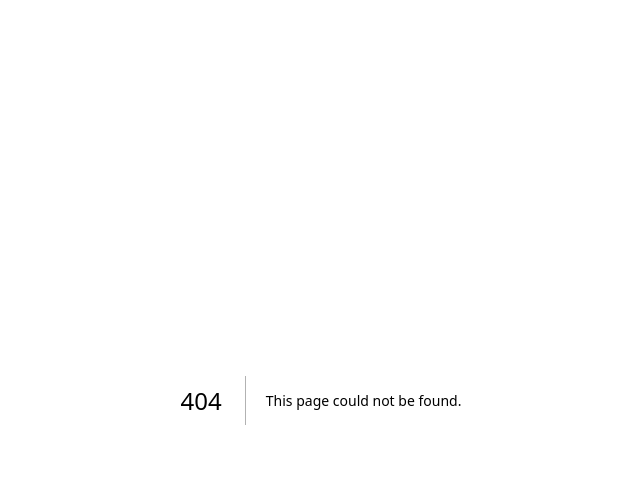
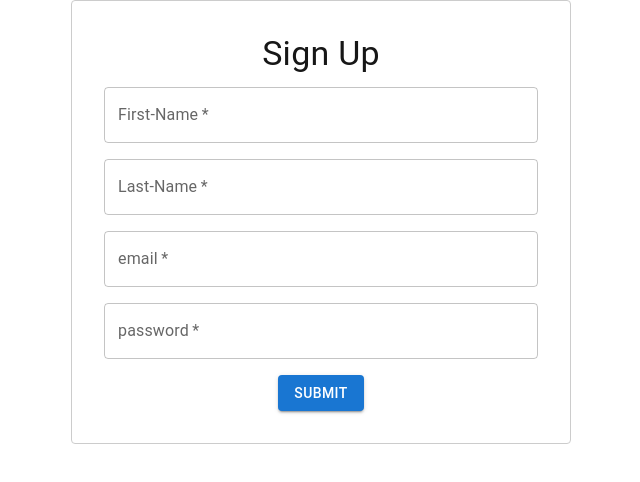
Before and after one commit to myselfankitaa/hyf-homework, a Next.js app: page /SignUp in a window 1280 px wide. Before the commit this address had no page. Shown: the top 482 px of the page, without its empty margins (319-959 px from the left). Built offline with nearby package versions, Linux system fonts and the light colour scheme.

Commit message:
using MUI and useRef for focus and validation for sign up form

```diff
--- /dev/null
+++ b/app/SignUp/page.js
@@ -0,0 +1,153 @@
+"use client";
+import { useRef } from "react";
+import { useState } from "react";
+import { Box, TextField, Button, Typography, Input } from "@mui/material";
+import { Label } from "@mui/icons-material";
+import { useRouter } from "next/navigation";
+
+export default function SignUp() {
+  const router = useRouter();
+
+  const [emailError, setEmailError] = useState(false);
+  const [emailErrorMessage, setEmailErrorMessage] = useState("");
+  const [passwordError, setPasswordError] = useState(false);
+  const [passwordErrorMessage, setPasswordErrorMessage] = useState("");
+  const [firstNameError, setFirstNameError] = useState(false);
+  const [firstNameErrorMessage, setFirstNameErrorMessage] = useState("");
+  const [lastNameError, setLastNameError] = useState(false);
+  const [lastNameErrorMessage, setLastNameErrorMessage] = useState("");
+
+  const firstNameRef = useRef(null);
+  const lastNameRef = useRef(null);
+  const emailRef = useRef(null);
+  const passwordRef = useRef(null);
+
+  const handleKeyDown = (event, nextFieldRef) => {
+    if (event.key === "Enter") {
+      event.preventDefault();
+      nextFieldRef.current?.focus();
+    }
+  };
+
+  const handleSubmit = (event) => {
+    event.preventDefault();
+    const isValid = validateInputs();
+    if (isValid) {
+      alert("Your form has been submitted");
+      router.push("/");
+    }
+  };
+
+  const validateInputs = () => {
+    const email = document.getElementById("email");
+    const password = document.getElementById("password");
+    const firstName = document.getElementById("first-name");
+    const lastName = document.getElementById("last-name");
+
+    let isValid = true;
+
+    if (!email.value || !/\S+@\S+\.\S+/.test(email.value)) {
+      setEmailError(true);
+      setEmailErrorMessage("Please enter a valid email address.");
+      isValid = false;
+    } else {
+      setEmailError(false);
+      setEmailErrorMessage("");
+    }
+
+    if (!password.value || password.value.length < 6) {
+      setPasswordError(true);
+      setPasswordErrorMessage("Password must be at least 6 characters long.");
+      isValid = false;
+    } else {
+      setPasswordError(false);
+      setPasswordErrorMessage("");
+    }
+
+    if (!firstName.value || firstName.value.length < 1) {
+      setFirstNameError(true);
+      setFirstNameErrorMessage("Name is required.");
+      isValid = false;
+    } else {
+      setFirstNameError(false);
+      setFirstNameErrorMessage("");
+    }
+
+    if (!lastName.value || lastName.value.length < 1) {
+      setLastNameError(true);
+      setLastNameErrorMessage("Name is required.");
+      isValid = false;
+    } else {
+      setLastNameError(false);
+      setLastNameErrorMessage("");
+    }
+
+    return isValid;
+  };
+
+  return (
+    <Box
+      component="form"
+      onSubmit={handleSubmit}
+      sx={{
+        display: "flex",
+        flexDirection: "column",
+        alignItems: "center",
+        maxWidth: "500px",
+        margin: "0 auto",
+        padding: "2rem",
+        border: "1px solid #ccc",
+        borderRadius: "4px",
+      }}
+    >
+      <Typography variant="h4" gutterBottom>
+        Sign Up
+      </Typography>
+
+      <TextField
+        required
+        id="first-name"
+        label="First-Name"
+        variant="outlined"
+        inputRef={firstNameRef}
+        sx={{ marginBottom: "1rem", width: "100%" }}
+        onKeyDown={(e) => handleKeyDown(e, lastNameRef)}
+      />
+
+      <TextField
+        required
+        id="last-name"
+        label="Last-Name"
+        variant="outlined"
+        inputRef={lastNameRef}
+        sx={{ marginBottom: "1rem", width: "100%" }}
+        onKeyDown={(e) => handleKeyDown(e, emailRef)}
+      />
+
+      <TextField
+        required
+        id="email"
+        label="email"
+        type="email"
+        variant="outlined"
+        inputRef={emailRef}
+        sx={{ marginBottom: "1rem", width: "100%" }}
+        onKeyDown={(e) => handleKeyDown(e, passwordRef)}
+      />
+
+      <TextField
+        required
+        id="password"
+        label="password"
+        variant="outlined"
+        inputRef={passwordRef}
+        sx={{ marginBottom: "1rem", width: "100%" }}
+        onKeyDown={(e) => handleKeyDown(e, firstNameRef)}
+      />
+
+      <Button type="submit" variant="contained" color="primary">
+        Submit
+      </Button>
+    </Box>
+  );
+}
```
